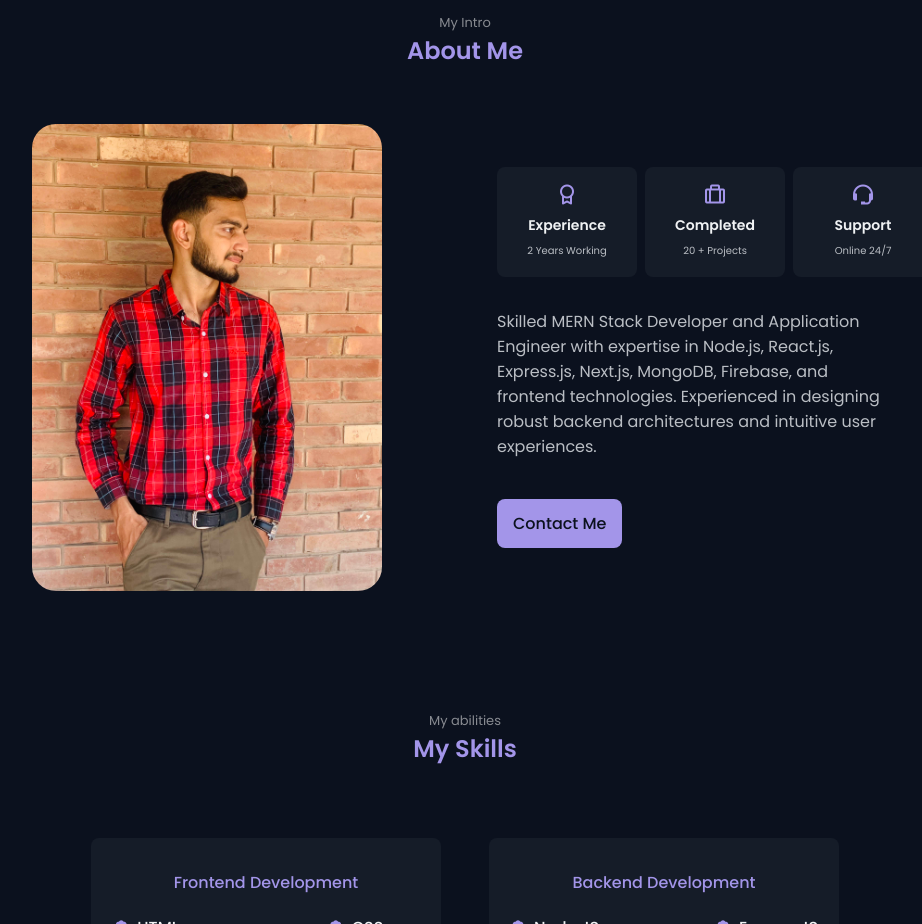
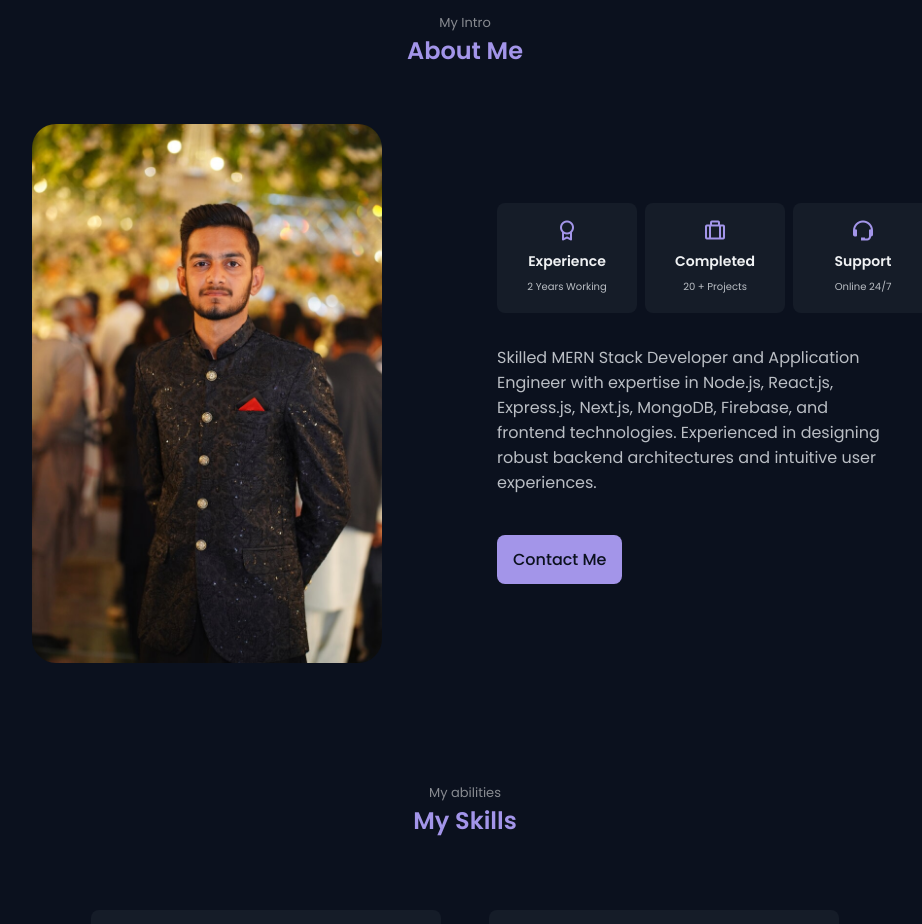
Before and after one commit to adeelmazhar785/adeelmazhar785.github.io, a plain HTML site: page index.html in a window 1280 px wide. Shown: the part 880-1804 px from the top of the page, without its empty margins (175-1097 px from the left). Drawn offline with nearby package versions, Linux system fonts and the light colour scheme.

Commit message:
Update index.html

```diff
--- a/index.html
+++ b/index.html
@@ -148,7 +148,7 @@
 
         <div class="about__container container grid">
           <img
-            src="/assets/img/profile pics/adeelprofile.jpg"
+            src="/assets/img/profile pics/adeel.jpg"
             alt="image"
             class="about__img"
           />
```
